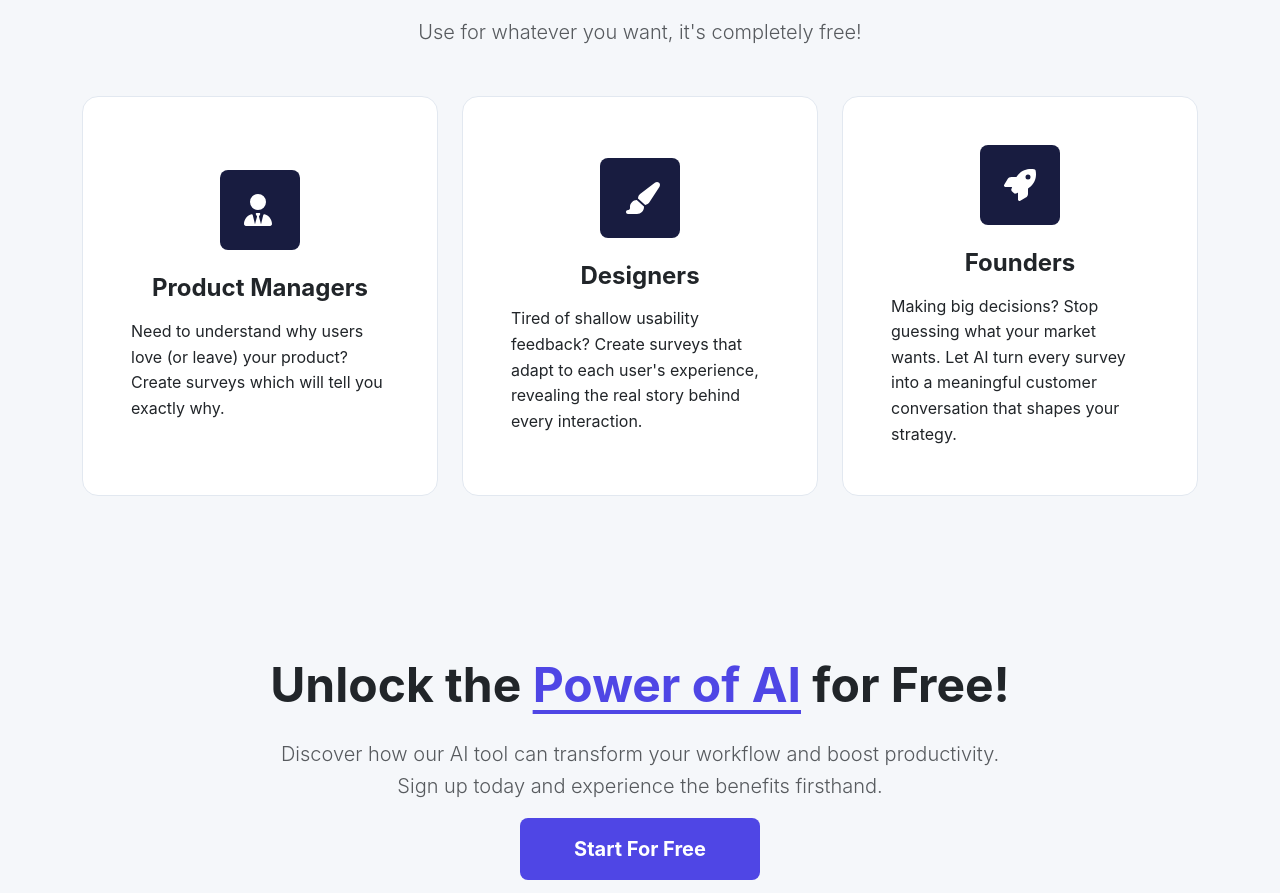
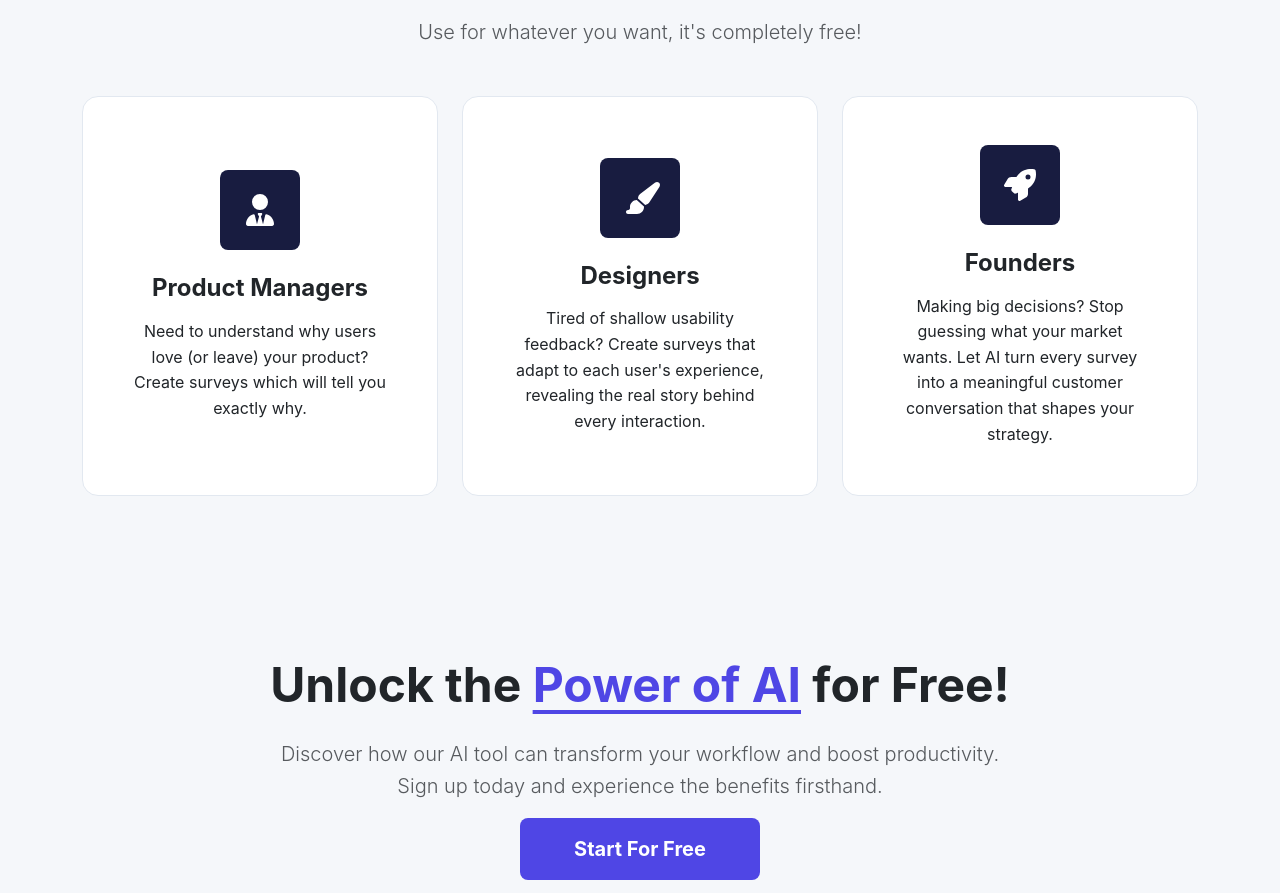
Before and after one commit to rishabhguptaxdev/productsuite-frontend, a React (Create React App) app: page / in a window 1280 px wide. Shown: the part 1605-2498 px from the top of the page. Built offline with nearby package versions, Linux system fonts and the light colour scheme; no server answers.

Commit message:
centered text

```diff
--- a/src/components/LandingPage.jsx
+++ b/src/components/LandingPage.jsx
@@ -167,7 +167,7 @@ const LandingPage = () => {
 							},
 						].map((feature, index) => (
 							<Col lg={4} key={index}>
-								<div className="feature-card h-100 p-5 rounded-4 position-relative">
+								<div className="feature-card h-100 p-5 rounded-4 text-center position-relative">
 									<div className="icon-wrapper bg-primary-soft p-4 mb-4 rounded-3 transition-all">
 										<FontAwesomeIcon icon={feature.icon} size="2x" />
 									</div>
```
